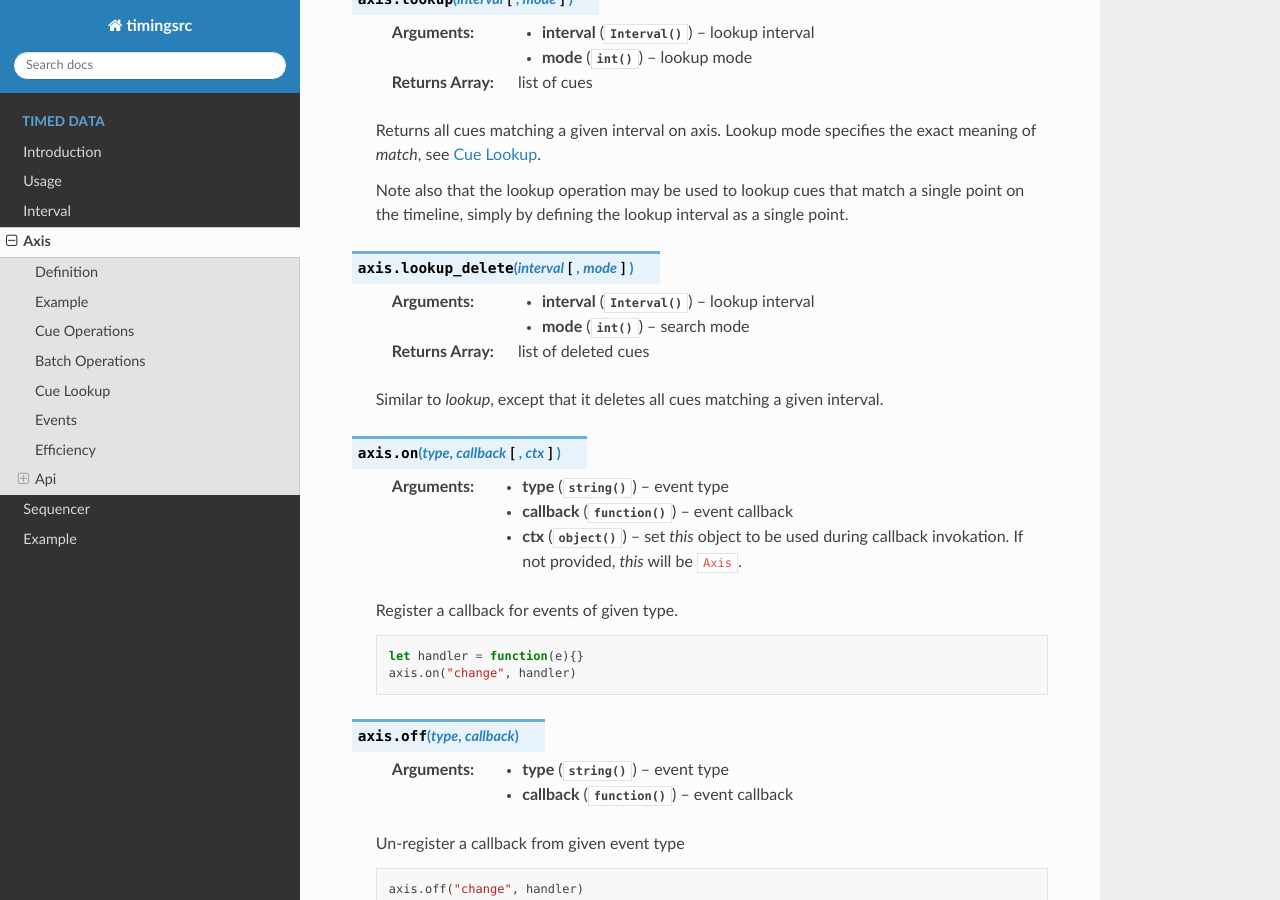
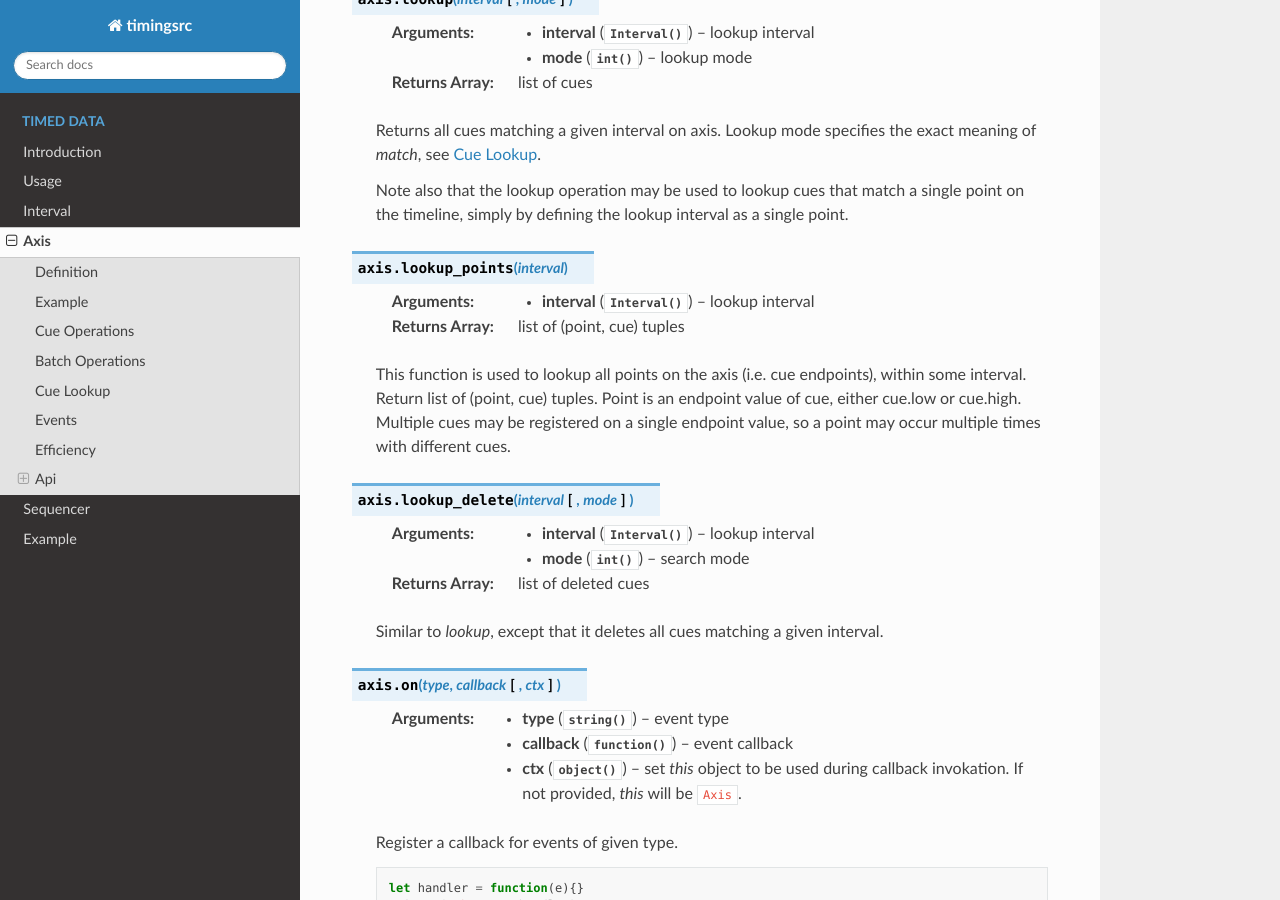
Before and after one commit to ingararntzen/timingdocs, a Sphinx documentation site: the page built from docs/source/timeddata/axis.rst, in a window 1280 px wide and 900 px high, scrolled down 6678 px. Built offline with Sphinx 7.4.7 and the Read the Docs theme 2.0.0, drawn with Linux system fonts in a browser that asks for light colours.

Commit message:
added lookup points

```diff
--- a/docs/source/timeddata/axis.rst
+++ b/docs/source/timeddata/axis.rst
@@ -405,6 +405,17 @@ Instance Methods
     match a single point on the timeline, simply by defining the
     lookup interval as a single point.
 
+..  js:method:: axis.lookup_points(interval)
+
+    :param Interval interval: lookup interval
+    :returns Array: list of (point, cue) tuples
+
+    This function is used to lookup all points on the axis (i.e. cue
+    endpoints), within some interval. Return list of (point, cue)
+    tuples. Point is an endpoint value of cue, either cue.low or
+    cue.high. Multiple cues may be registered on a single endpoint
+    value, so a point may occur multiple times with different cues.
+
 
 ..  js:method:: axis.lookup_delete(interval[, mode])
 
```
